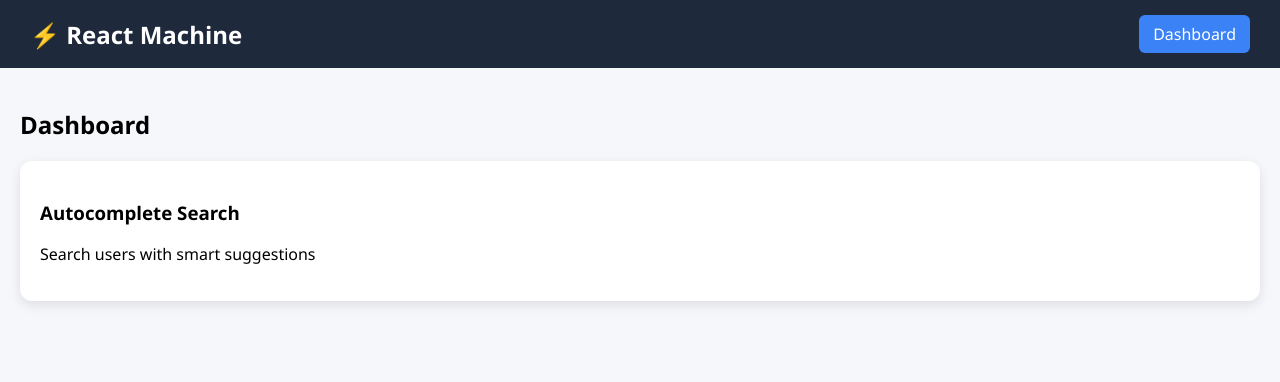
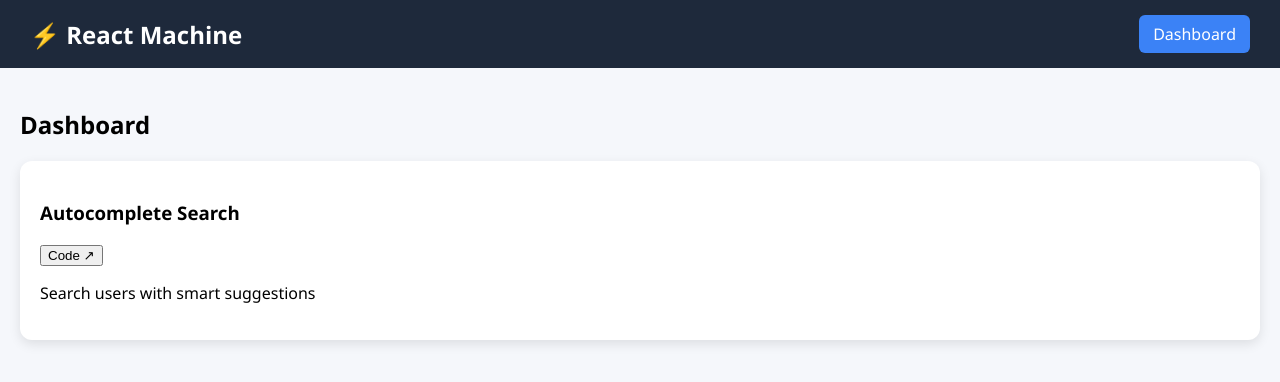
Before and after one commit to sagarmj94/reactPracticeMachineCode, a React (Vite) app: page / in a window 1280 px wide. Shown: the top 382 px of the page. Built offline with nearby package versions, Linux system fonts and the light colour scheme.

Commit message:
Add GitHub link and code button to Autocomplete feature in Dashboard

```diff
--- a/src/pages/Dashboard.jsx
+++ b/src/pages/Dashboard.jsx
@@ -8,6 +8,8 @@ const Dashboard = () => {
       title: "Autocomplete Search",
       desc: "Search users with smart suggestions",
       path: "/autocomplete",
+      github:
+        "https://github.com/sagarmj94/reactPracticeMachineCode/blob/main/src/features/autocomplete/Autocomplete.jsx",
     },
   ];
 
@@ -23,6 +25,15 @@ const Dashboard = () => {
             onClick={() => navigate(item.path)}
           >
             <h3>{item.title}</h3>
+            <button
+              style={styles.btn}
+              onClick={(e) => {
+                e.stopPropagation();
+                window.open(item.github, "_blank");
+              }}
+            >
+              Code ↗
+            </button>
             <p>{item.desc}</p>
           </div>
         ))}
```
